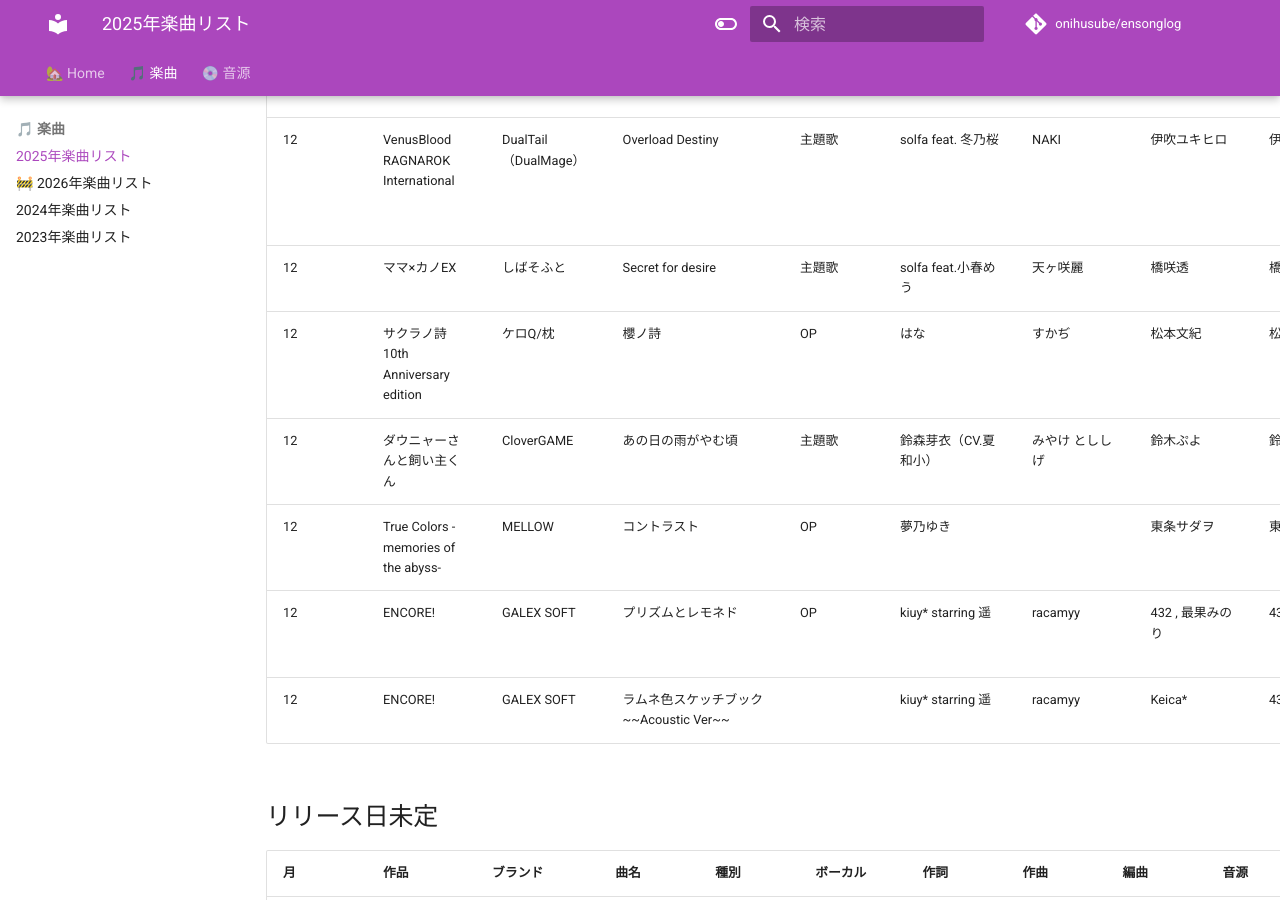
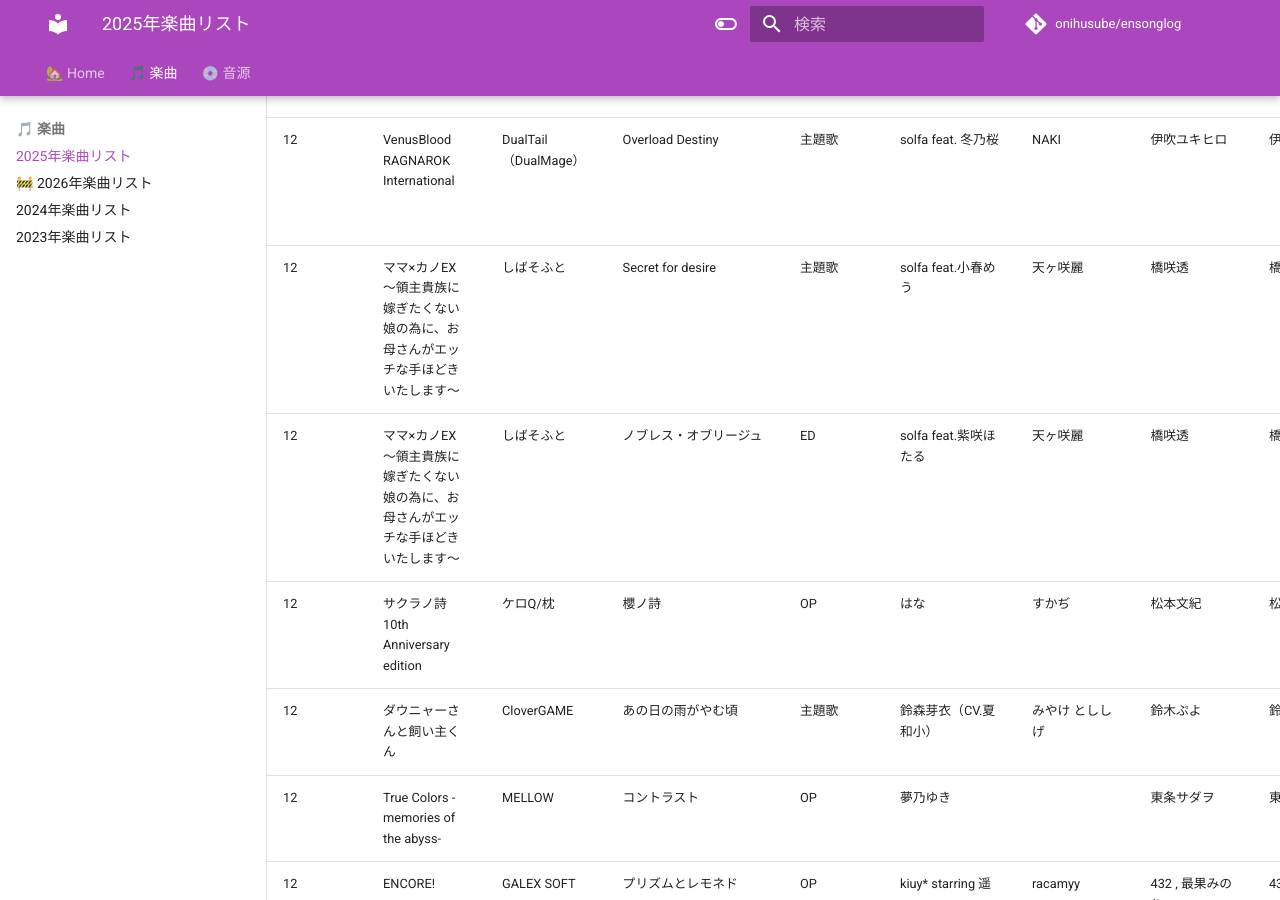
Before and after one commit to onihusube/ensonglog, an MkDocs documentation site: the page built from docs/2025/楽曲.md, in a window 1280 px wide and 900 px high, scrolled down 24957 px. Built offline with MkDocs 1.6.1 and Material for MkDocs 9.7.7, drawn with Linux system fonts in a browser that asks for light colours; emoji names are drawn with the system emoji font; comment, search, counter and statistics services are not loaded.

Commit message:
ママ×カノEX EDと音源追加

```diff
--- a/docs/2025/楽曲.md
+++ b/docs/2025/楽曲.md
@@ -266,7 +266,8 @@ search:
 | 11<!--/28--> | 魔法閃士フェアリーブレイク | Triangle | フェアリーブレイク | 主題歌 | 和音まりか | AINTOPS | AINTOPS | AINTOPS |  |  | [:fontawesome-brands-youtube:](https://www.youtube.com/watch?v=L7zO4nJxhBc) |
 | 12<!--/19--> | 下級生リメイク | FG REMAKE | sincerely | 主題歌 | 鈴湯 | 神来はる | 如月結愛 | |  | Violin：谷崎舞／Guitar：田尻辰徳／Bass：丑山智一／楽曲制作：TWOFIVE | [:fontawesome-brands-youtube:](https://www.youtube.com/watch?v=yLHIoYJHE3w) |
 | 12<!--/19--> | VenusBlood RAGNAROK International | DualTail（DualMage） | Overload Destiny | 主題歌 | solfa feat. 冬乃桜 | NAKI | 伊吹ユキヒロ | 伊吹ユキヒロ  | VenusBlood RAGNAROK International オリジナルサウンドトラック |  |
-| 12<!--/19--> | ママ×カノEX | しばそふと | Secret for desire | 主題歌 | solfa feat.小春めう | 天ヶ咲麗 | 橋咲透 | 橋咲透 |  | | [:fontawesome-brands-youtube:](https://www.youtube.com/watch?v=5j2DI-4zb14) |
+| 12<!--/19--> | ママ×カノEX ～領主貴族に嫁ぎたくない娘の為に、お母さんがエッチな手ほどきいたします～ | しばそふと | Secret for desire | 主題歌 | solfa feat.小春めう | 天ヶ咲麗 | 橋咲透 | 橋咲透 | 予約特典 オリジナルヴォーカルCD | | [:fontawesome-brands-youtube:](https://www.youtube.com/watch?v=5j2DI-4zb14) |
+| 12<!--/19--> | ママ×カノEX ～領主貴族に嫁ぎたくない娘の為に、お母さんがエッチな手ほどきいたします～ | しばそふと | ノブレス・オブリージュ | ED | solfa feat.紫咲ほたる | 天ヶ咲麗 | 橋咲透 | 橋咲透 | 予約特典 オリジナルヴォーカルCD | | |
 | 12<!--/26--> | サクラノ詩10th Anniversary edition | ケロQ/枕 | 櫻ノ詩 | OP | はな | すかぢ | 松本文紀 | 松本文紀 |  |  | [:fontawesome-brands-youtube:](https://www.youtube.com/watch?v=PaVxVPobTk8) |
 | 12<!--/26--> | ダウニャーさんと飼い主くん | CloverGAME | あの日の雨がやむ頃 | 主題歌 | 鈴森芽衣（CV.夏和小） | みやけ とししげ | 鈴木ぷよ | 鈴木ぷよ | 特典音源付き版 音楽特典 |  | [HP](https://www.cuffs.co.jp/products/daunya/special/music.html) |
 | 12<!--/26--> | True Colors -memories of the abyss- | MELLOW | コントラスト | OP | 夢乃ゆき | | 東条サダヲ | 東条サダヲ | | | [:fontawesome-brands-youtube:](https://www.youtube.com/watch?v=KZPvmLtTeL8) |
```
Also changed, not shown: docs/2025/音源.md (+1 -0 lines).
